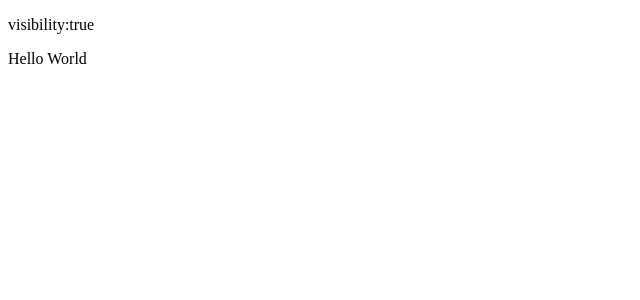
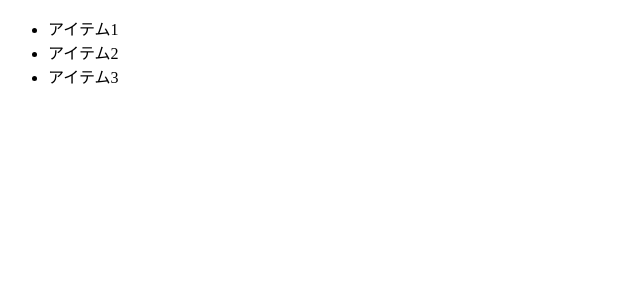
Before and after one commit to RyoAsai-git/vue-calendar, a Vue app in the folder frontend/: page / in a window 1280 px wide. Shown: the top 300 px of the page, without its empty margins (0-640 px from the left). Built offline with nearby package versions, Linux system fonts and the light colour scheme.

Commit message:
v-for動作確認

```diff
--- a/frontend/src/components/HelloWorld.vue
+++ b/frontend/src/components/HelloWorld.vue
@@ -1,19 +1,22 @@
 <template>
-  <div v-if="visibility">
-    <p>visibility:true</p>
-    <p>{{ message }}</p>
-  </div>
-  <div v-else>
-    <p>visibility:false</p>
+  <div>
+    <ul>
+      <li v-for="item in items" :key="item.id">
+        {{ item.text }}
+      </li>
+    </ul>
   </div>
 </template>
 
 <script>
 export default {
   name: "HelloWorld",
-  data:() => ({
-    message: 'Hello World',
-    visibility: true,
-  })
+  data: () => ({
+    items: [
+      { id: 1, text: "アイテム1" },
+      { id: 2, text: "アイテム2" },
+      { id: 3, text: "アイテム3" },
+    ],
+  }),
 };
 </script>
```
